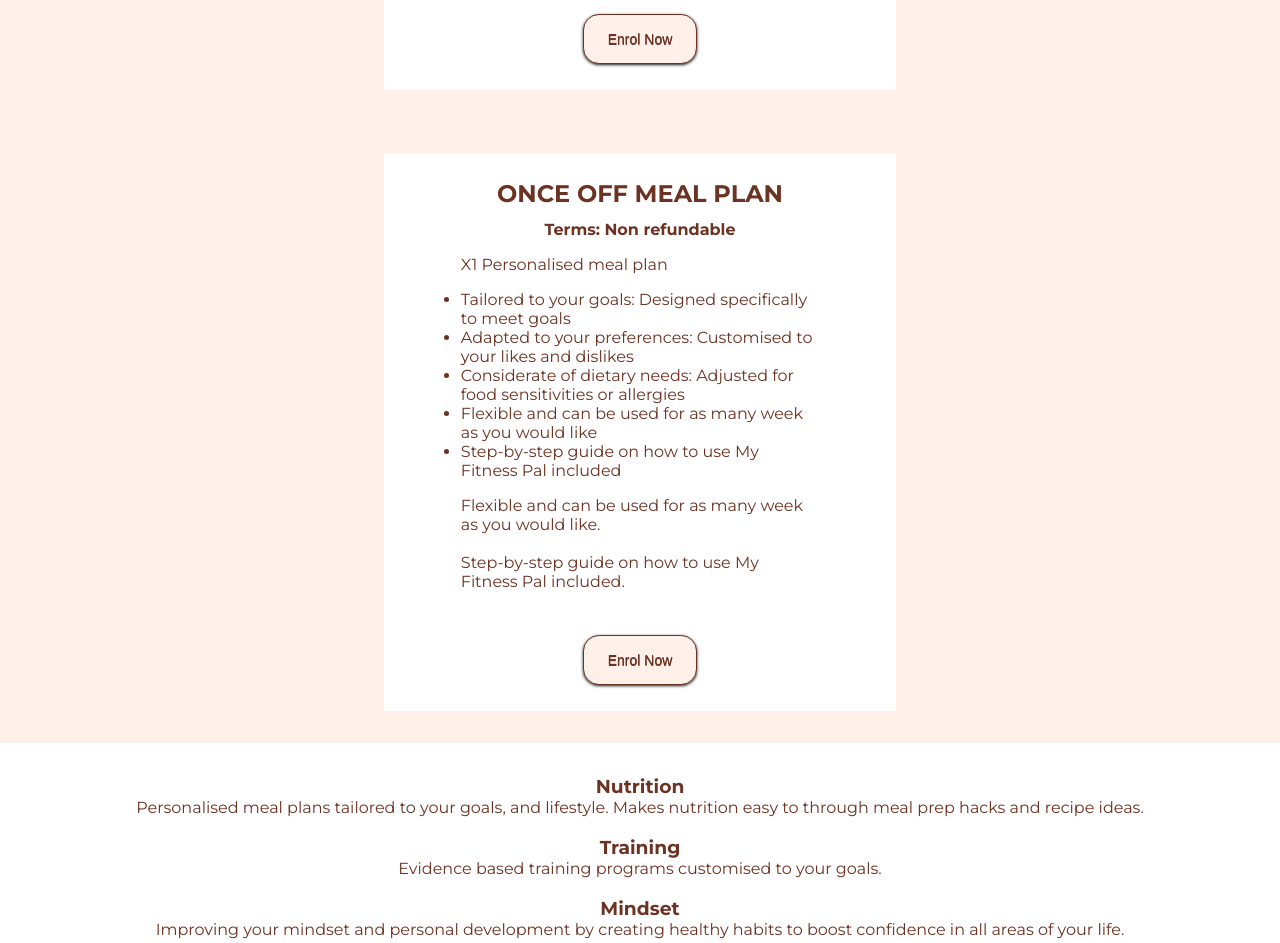
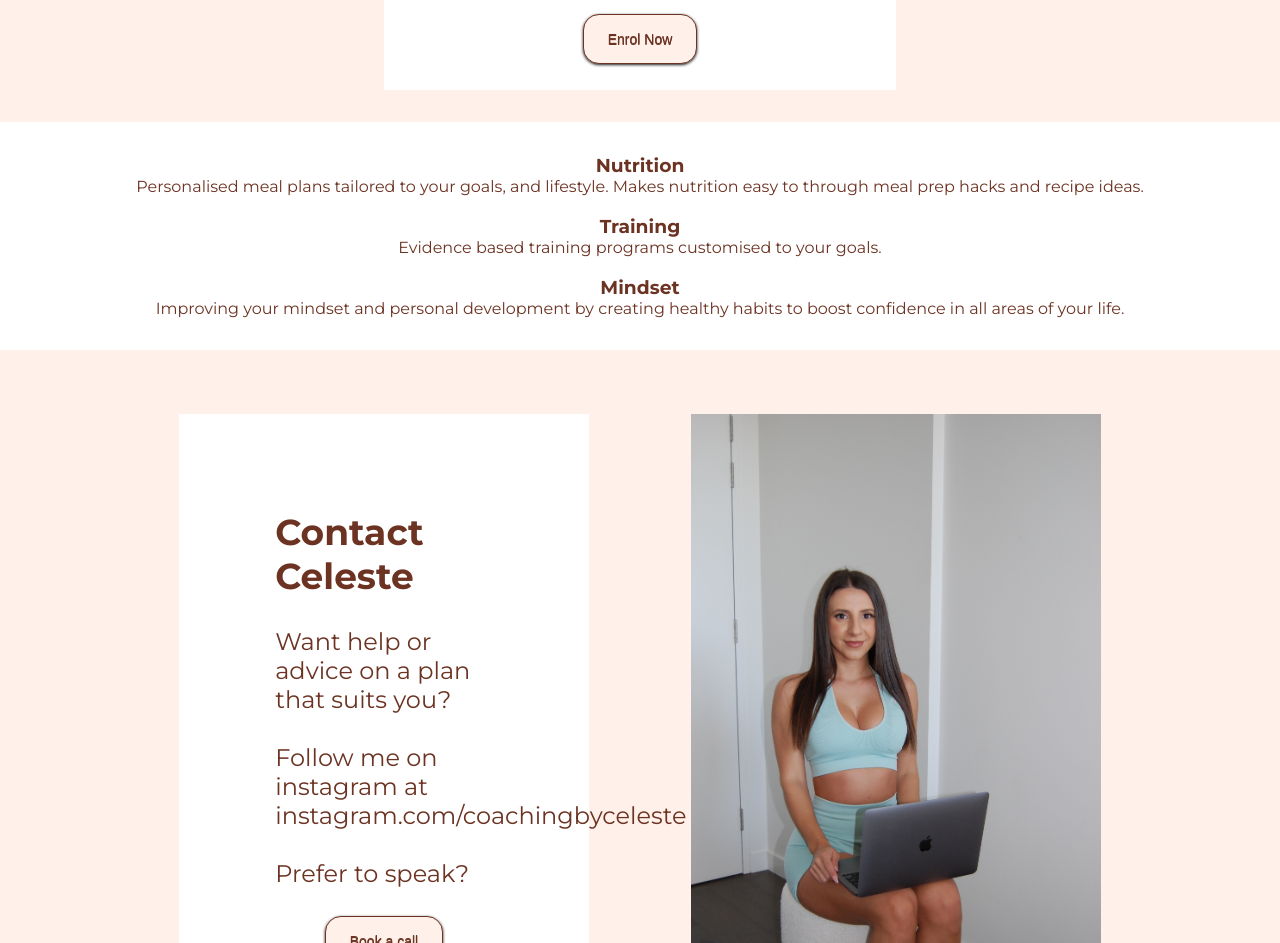
Before and after one commit to JesseO99/coachingbyceleste-website, a Next.js app in the folder coaching-by-celeste/: page / in a window 1280 px wide. Shown: the part 2120-3063 px from the top of the page. Built offline with nearby package versions, Linux system fonts and the light colour scheme; a web font is replaced by a local one.

Commit message:
Removed Once off meal plan

```diff
--- a/coaching-by-celeste/src/app/page.js
+++ b/coaching-by-celeste/src/app/page.js
@@ -65,7 +65,8 @@ export default function Home() {
           }
           link={"https://r.newie.app/3bly4fz6c2jl"}
         />
-        <Plan
+        {/* Requested Removal by Celeste */}
+        {/* <Plan
           title={"Once off meal plan "}
           terms={<>Terms: Non refundable</>}
           header={'X1 Personalised meal plan'}
@@ -80,7 +81,7 @@ export default function Home() {
           }
           footer = {<>Flexible and can be used for as many week as you would like. <br/><br/> Step-by-step guide on how to use My Fitness Pal included.</>}
           link={"https://r.newie.app/3nwk55mk9q4v"}
-        />
+        /> */}
         <Glossary/>
         <Contact_form/>
       </main>
```
